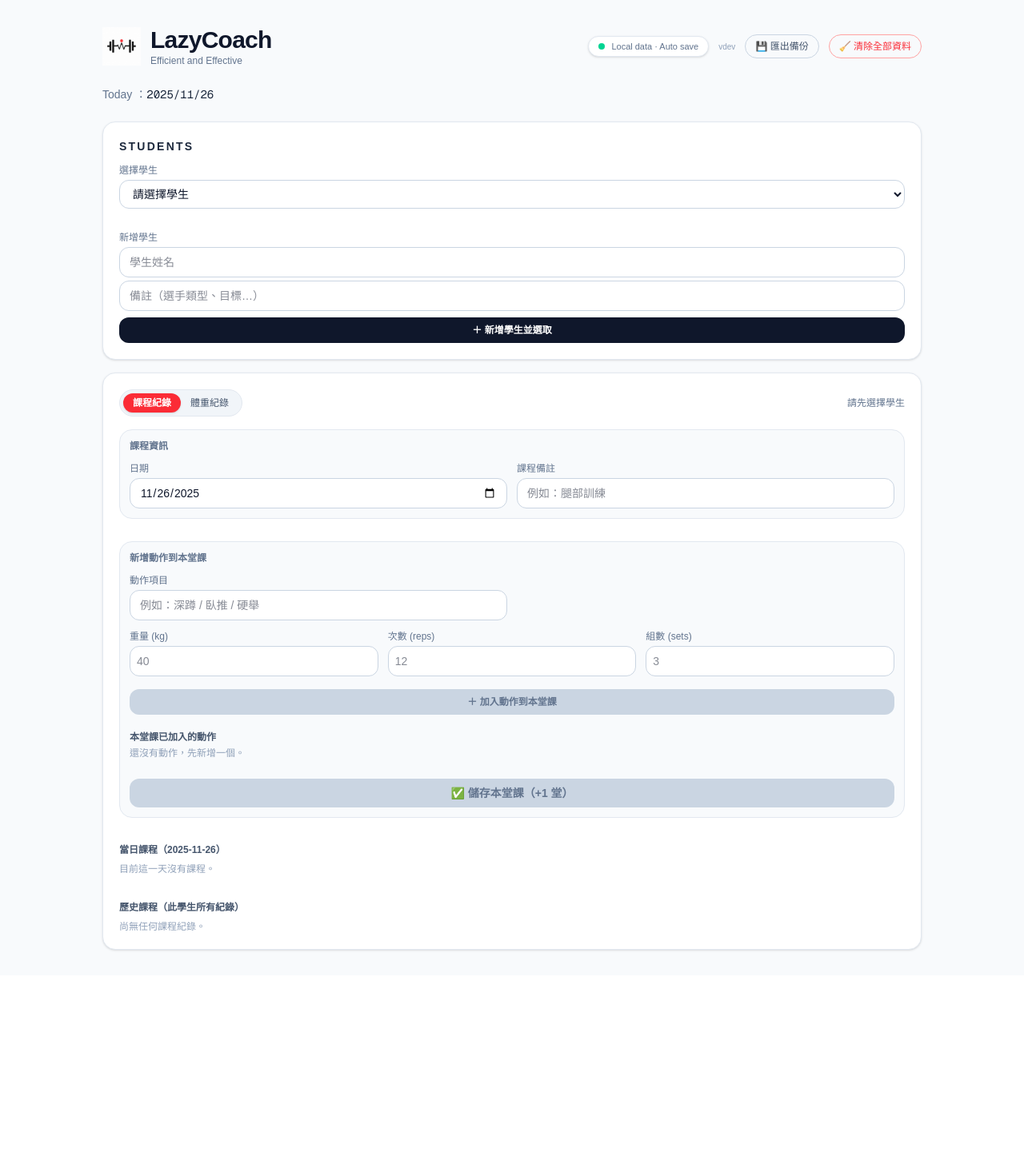
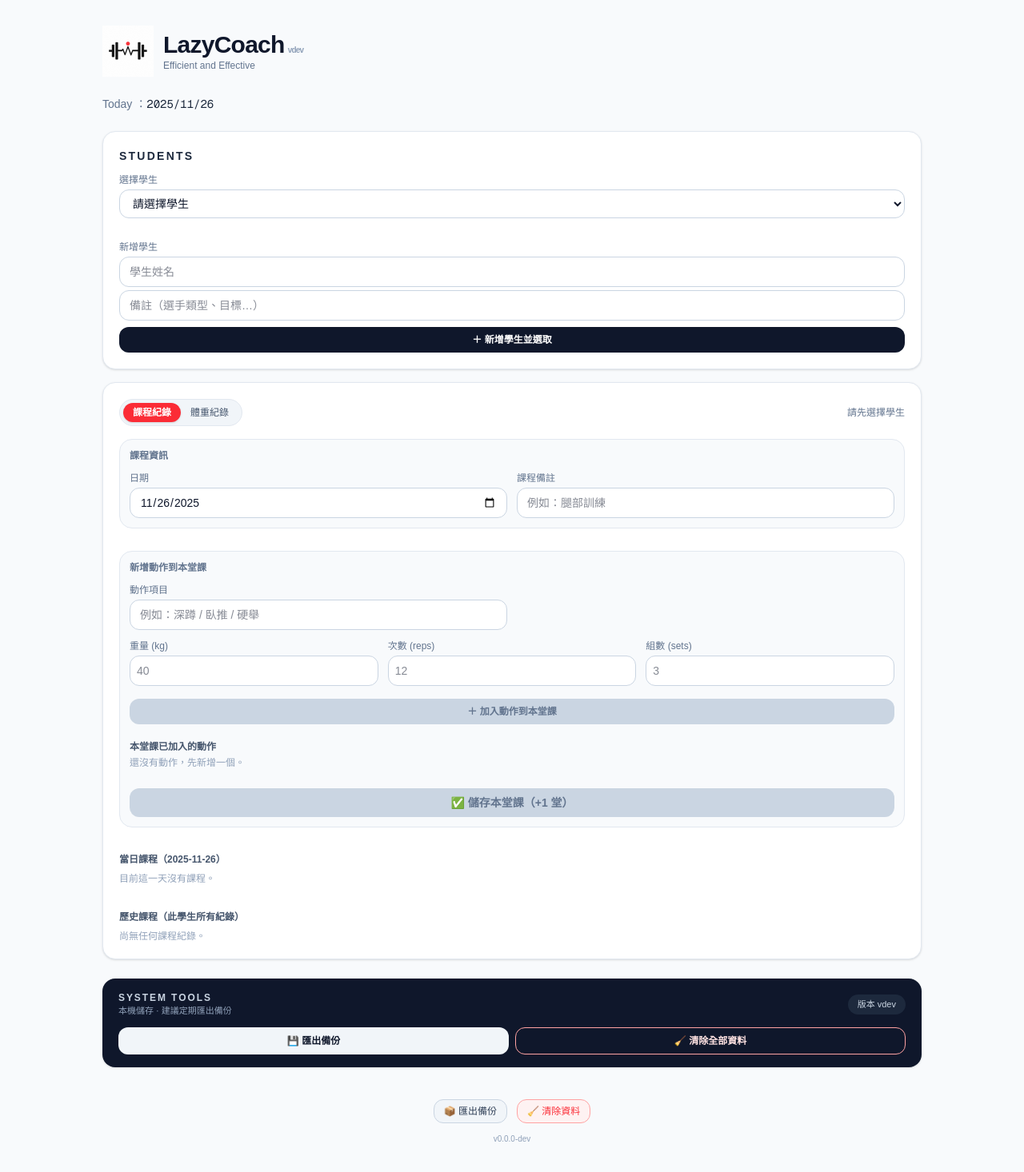
Before and after one commit to rpeipei/lazycoach-web, a Next.js app: page / in a window 1280 px wide. Shown: the top 1466 px of the page at 80% size. Before the commit the page ends 1220 px from the top, so only its background shows below. Built offline with nearby package versions, Linux system fonts and the light colour scheme.

Commit message:
update version to v0.3.1

```diff
--- a/app/page.tsx
+++ b/app/page.tsx
@@ -493,11 +493,11 @@ const handleExportBackup = () => {
     <main className="min-h-screen bg-slate-50 text-slate-900 flex justify-center px-4 py-8">
       <div className="w-full max-w-5xl space-y-6">
         {/* Top Bar */}
-        <header className="flex items-center justify-between">
+       <header className="flex items-center justify-between">
   <div className="flex items-center gap-3">
-    <div className="relative h-25 w-25 md:h-12 md:w-12">
+    <div className="relative h-20 w-20 md:h-16 md:w-16">
       <Image
-        src="/lazycoach-logo.png"  // ★ 改成你的真實檔名
+        src="/lazycoach-logo.png"
         alt="LazyCoach logo"
         fill
         sizes="72px"
@@ -507,43 +507,19 @@ const handleExportBackup = () => {
     </div>
 
     <div>
-      <h1 className="text-2xl md:text-3xl font-semibold tracking-tight">
+      <h1 className="text-2xl md:text-3xl font-semibold tracking-tight flex items-baseline gap-1">
         LazyCoach
+        <span className="text-[10px] text-slate-400 align-baseline">
+          v{appVersion}
+        </span>
       </h1>
       <p className="text-xs text-slate-500">
         Efficient and Effective
       </p>
     </div>
   </div>
+</header>
 
-    <div className="flex items-center gap-3">
-    <span className="hidden md:inline-flex items-center gap-2 rounded-full bg-white border border-slate-200 px-3 py-1 text-[11px] text-slate-500 shadow-sm">
-      <span className="h-2 w-2 rounded-full bg-emerald-400" />
-      Local data · Auto save
-    </span>
-
-    <div className="text-[10px] text-slate-400">
-  v{appVersion}
-</div>
-
-
-    {/* 匯出備份按鈕 */}
-    <button
-      onClick={handleExportBackup}
-      className="text-xs px-3 py-1.5 rounded-full border border-slate-300 text-slate-600 hover:bg-slate-50 transition"
-    >
-      💾 匯出備份
-    </button>
-
-    <button
-      onClick={clearAllData}
-      className="text-xs px-3 py-1.5 rounded-full border border-red-300 text-red-500 hover:bg-red-50 transition"
-    >
-      🧹 清除全部資料
-    </button>
-  </div>
-
-</header>
 
         {/* Today display */}
         <section className="text-sm text-slate-500">
@@ -1082,6 +1058,70 @@ const handleExportBackup = () => {
             )}
           </div>
         </section>
+              {/* 系統工具 / 備份區塊：放在頁面最底部 */}
+      <section className="mt-4">
+        <div className="bg-slate-900 text-slate-50 rounded-2xl px-4 py-3 md:px-5 md:py-4 shadow-sm space-y-3">
+          <div className="flex items-center justify-between gap-2">
+            <div>
+              <p className="text-xs font-semibold tracking-[0.16em] uppercase text-slate-300">
+                SYSTEM TOOLS
+              </p>
+              <p className="text-[11px] text-slate-400">
+                本機儲存 · 建議定期匯出備份
+              </p>
+            </div>
+            <span className="inline-flex items-center rounded-full bg-slate-800 px-3 py-1 text-[11px] text-slate-300">
+              版本&nbsp;v{appVersion}
+            </span>
+          </div>
+
+          <div className="grid grid-cols-2 gap-2">
+            <button
+              onClick={handleExportBackup /* 這裡換成你原本匯出的函式名稱 */}
+              className="inline-flex items-center justify-center gap-1 rounded-xl bg-slate-100 text-slate-900 text-xs font-semibold py-2 hover:bg-white transition-colors"
+            >
+              💾 匯出備份
+            </button>
+
+            <button
+              onClick={clearAllData}
+              className="inline-flex items-center justify-center gap-1 rounded-xl border border-red-300 text-red-100 text-xs font-semibold py-2 hover:bg-red-700/70 hover:border-red-400 transition-colors"
+            >
+              🧹 清除全部資料
+            </button>
+          </div>
+        </div>
+      </section>
+      {/* ===== 全域 Footer 工具列 ===== */}
+<footer className="mt-10 w-full flex flex-col items-center gap-3 text-[11px] text-slate-500 pb-6">
+
+  {/* 工具按鈕區塊 */}
+  <div className="flex items-center gap-3">
+
+    {/* 匯出備份 */}
+    <button
+      onClick={handleExportBackup}
+      className="px-3 py-1.5 bg-slate-100 hover:bg-slate-200 border border-slate-300 rounded-xl text-xs font-medium text-slate-700 transition"
+    >
+      📦 匯出備份
+    </button>
+
+    {/* 清除資料 */}
+    <button
+      onClick={clearAllData}
+      className="px-3 py-1.5 bg-red-50 hover:bg-red-100 border border-red-300 rounded-xl text-xs font-medium text-red-500 transition"
+    >
+      🧹 清除資料
+    </button>
+  </div>
+
+  {/* 版本號（vX.X.X） */}
+  <span className="text-[10px] text-slate-400">
+    {process.env.NEXT_PUBLIC_APP_VERSION ?? "v0.0.0-dev"}
+  </span>
+</footer>
+
+
       </div>
 
       {/* Undo Snackbar */}
--- a/package.json
+++ b/package.json
@@ -1,6 +1,6 @@
 {
   "name": "lazycoach-web",
-  "version": "0.1.0",
+  "version": "1.0.0",
   "private": true,
   "scripts": {
     "dev": "next dev",
```
